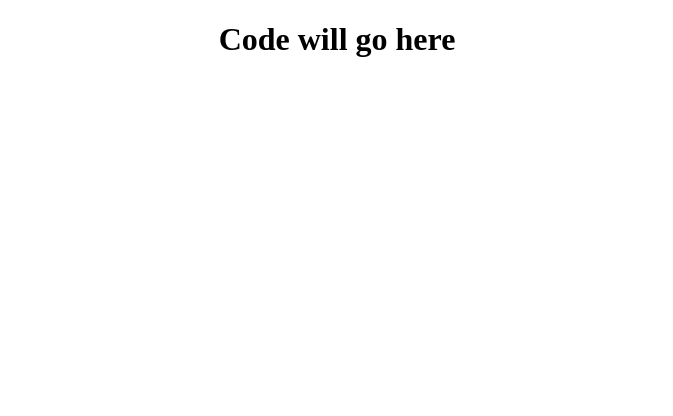
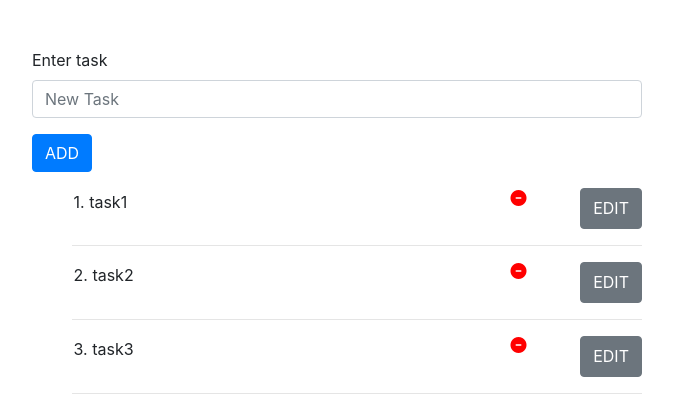
Before and after one commit to laurencecasta/react-to-do, a React (Create React App) app: page / in a window 1280 px wide. Shown: the top 416 px of the page, without its empty margins (303-976 px from the left). Built offline with nearby package versions, Linux system fonts and the light colour scheme.

Commit message:
first working commit

```diff
--- a/package.json
+++ b/package.json
@@ -8,7 +8,8 @@
     "@testing-library/user-event": "^7.1.2",
     "react": "^16.13.1",
     "react-dom": "^16.13.1",
-    "react-scripts": "3.4.3"
+    "react-scripts": "3.4.3",
+    "uniqid": "^5.2.0"
   },
   "scripts": {
     "start": "react-scripts start",
--- a/public/index.html
+++ b/public/index.html
@@ -1,6 +1,7 @@
 <!DOCTYPE html>
 <html lang="en">
   <head>
+    <script src="https://use.fontawesome.com/96564d2f86.js"></script>
     <meta charset="utf-8" />
     <meta name="viewport" content="width=device-width, initial-scale=1" />
     <meta name="theme-color" content="#000000" />
@@ -14,6 +15,7 @@
       user's mobile device or desktop. See https://developers.google.com/web/fundamentals/web-app-manifest/
     -->
     <link rel="manifest" href="%PUBLIC_URL%/manifest.json" />
+    <link href="https://fonts.googleapis.com/css2?family=Roboto:wght@500&display=swap" rel="stylesheet">
     <!--
       Notice the use of %PUBLIC_URL% in the tags above.
       It will be replaced with the URL of the `public` folder during the build.
@@ -23,6 +25,7 @@
       work correctly both with client-side routing and a non-root public URL.
       Learn how to configure a non-root public URL by running `npm run build`.
     -->
+    <link rel="stylesheet" href="https://stackpath.bootstrapcdn.com/bootstrap/4.3.1/css/bootstrap.min.css" integrity="sha384-ggOyR0iXCbMQv3Xipma34MD+dH/1fQ784/j6cY/iJTQUOhcWr7x9JvoRxT2MZw1T" crossorigin="anonymous">
     <title>React App</title>
   </head>
   <body>
--- a/src/App.css
+++ b/src/App.css
@@ -1,38 +1,34 @@
-.App {
-  text-align: center;
+ul {
+  list-style-type: none;
+  width: 100%;
+  margin: auto;
 }
 
-.App-logo {
-  height: 40vmin;
-  pointer-events: none;
+.Row {
+  display: flex;
+  width: 100%;
+  justify-content: space-between;
+  margin-bottom: 10px;
 }
 
-@media (prefers-reduced-motion: no-preference) {
-  .App-logo {
-    animation: App-logo-spin infinite 20s linear;
-  }
+li {
+  width: 80%;
+  height: 40.98px;
+  display: flex;
+  justify-content: space-between;
+  border-radius: 5px;
+  list-style-type: none;
 }
 
-.App-header {
-  background-color: #282c34;
-  min-height: 100vh;
-  display: flex;
-  flex-direction: column;
-  align-items: center;
-  justify-content: center;
-  font-size: calc(10px + 2vmin);
-  color: white;
+li span {
+  margin: 1.5px;
+}
+li i {
+  color: red;
+  margin: 1.5px;
 }
 
-.App-link {
-  color: #61dafb;
+li i:hover {
+  color: rgb(204, 21, 21);
+  cursor: pointer;
 }
-
-@keyframes App-logo-spin {
-  from {
-    transform: rotate(0deg);
-  }
-  to {
-    transform: rotate(360deg);
-  }
-}
--- a/src/App.js
+++ b/src/App.js
@@ -1,12 +1,124 @@
 import React from 'react';
+
+import Overview from './components/Overview'
+
 import './App.css';
 
-function App() {
-  return (
-    <div className="App">
-      <h1>Code will go here</h1>
-    </div>
-  );
+class App extends React.Component {
+  constructor() {
+    super()
+    this.state = {
+      tasks: [
+        {
+          name: 'task1',
+          isEdit: false,
+          editInput: ''
+        },
+        {
+          name: 'task2',
+          isEdit: false,
+          editInput: ''
+        },
+        {
+          name: 'task3',
+          isEdit: false,
+          editInput: ''
+        },
+      ],
+      taskInput: '',
+    };
+    this.handleEditChange = this.handleEditChange.bind(this);
+  }
+
+  handleChange = (event) => {
+    const { name, value } = event.target;
+    this.setState({ [name]: value });
+  }
+
+  handleEditChange(event, id) {
+    const { name, value } = event.target;
+    this.setState(prevState => {
+      return (
+        {
+          tasks: [
+            ...prevState.tasks.slice(0, id),
+            {name: value, isEdit: prevState.tasks[id].isEdit, [name]: value},
+            ...prevState.tasks.slice(id + 1),
+          ]
+        }
+      )
+    })
+  }
+
+  handelSubmit = (event) => {
+    event.preventDefault();
+    this.setState(prevState => {
+      return(
+        {
+          tasks: prevState.tasks.concat([{name: prevState.taskInput, isEdit: false, editInput: ''}]),
+          taskInput: '',
+        }
+      )
+    })
+  }
+
+  handleDelete = (id) => {
+    this.setState(prevState => {
+      return(
+        {
+          tasks: [...prevState.tasks.slice(0,id), ...prevState.tasks.slice(id + 1)],
+        }
+      )
+    })
+  }
+
+  handleEdit = (event, id) => {
+    event.preventDefault();
+    this.setState(prevState => {
+      return (
+        {
+          tasks: [
+            ...prevState.tasks.slice(0, id),
+            {name: prevState.tasks[id].name, isEdit: !prevState.tasks[id].isEdit, editInput: ''},
+            ...prevState.tasks.slice(id + 1),
+          ]
+        }
+      )
+    })
+    console.log(this.state.tasks[id].isEdit);
+  }
+
+  render() {
+    return (
+      <div className="col-6 mx-auto mt-5">
+        <form onSubmit={ this.handelSubmit }>
+          <div className="form-group">
+            <label htmlFor="taskInput">Enter task</label>
+            <input
+              type="text"
+              id="taskInput"
+              className="form-control"
+              name="taskInput"
+              placeholder='New Task'
+              value={ this.state.taskInput }
+              onChange={ this.handleChange }
+            />
+          </div>
+          <div className="form-group">
+            <button className="btn btn-primary">
+              ADD
+            </button>
+          </div>
+        </form>
+        <Overview
+          tasks={this.state.tasks}
+          handleDelete={this.handleDelete}
+          handleEdit={this.handleEdit}
+          handleEditChange = {this.handleEditChange}
+        />
+      </div>
+    );
+  }
 }
 
 export default App;
--- /dev/null
+++ b/src/components/Item.js
@@ -0,0 +1,40 @@
+import React from 'react'
+import uniqid from 'uniqid'
+
+const Entry = (props) => {
+  const {task, index, handleDelete, handleEdit, handleEditChange} = props;
+  if (task.isEdit) {
+    return (
+      <li key={index}>
+        <form onSubmit={(event) => handleEdit(event, index)}>
+          <div>
+          <input
+              type="text"
+              id="editInput"
+              className="form-control"
+              name="editInput"
+              placeholder='Edit Task'
+              value={task.name}
+              onChange={(event) => handleEditChange(event, index)}
+            />
+          </div>
+        </form>
+      </li>
+    )
+  } else {
+    return (
+      <li key={uniqid()}>
+        <span>{index + 1}. {task.name}</span>
+        <i
+          key={uniqid()}
+          className="fa fa-minus-circle"
+          aria-hidden="true"
+          onClick={() => handleDelete(index)}
+        >
+        </i>
+      </li>
+    )
+  }
+}
+
+export default Entry
--- /dev/null
+++ b/src/components/Overview.js
@@ -0,0 +1,33 @@
+import React from 'react'
+
+import Item from './Item'
+
+const Overview = (props) => {
+
+  const { tasks, handleDelete, handleEdit, handleEditChange} = props;
+  let renderedTasks = tasks.map((task, index) => {
+    return(
+      <div>
+        <div className="Row" key={index}>
+        <Item
+          task = {task}
+          index = {index}
+          handleDelete = {handleDelete}
+          handleEdit = {handleEdit}
+          handleEditChange = {handleEditChange}
+        />
+        <button className="btn btn-secondary" onClick={(event) => handleEdit(event, index)}>{task.isEdit ? 'SUBMIT' : 'EDIT'}</button>
+        </div>
+        <hr/>
+      </div>
+    )
+  });
+
+  return (
+    <ul>
+      { renderedTasks }
+    </ul>
+  )
+}
+
+export default Overview
--- a/src/index.js
+++ b/src/index.js
@@ -4,8 +4,6 @@ import ReactDOM from 'react-dom';
 import App from './App';
 
 ReactDOM.render(
-  <React.StrictMode>
-    <App />
-  </React.StrictMode>,
+  <App />,
   document.getElementById('root')
 );
```
Also changed, not shown: public/manifest.json, 1 other file (tests, documents, lock files or other folders).
